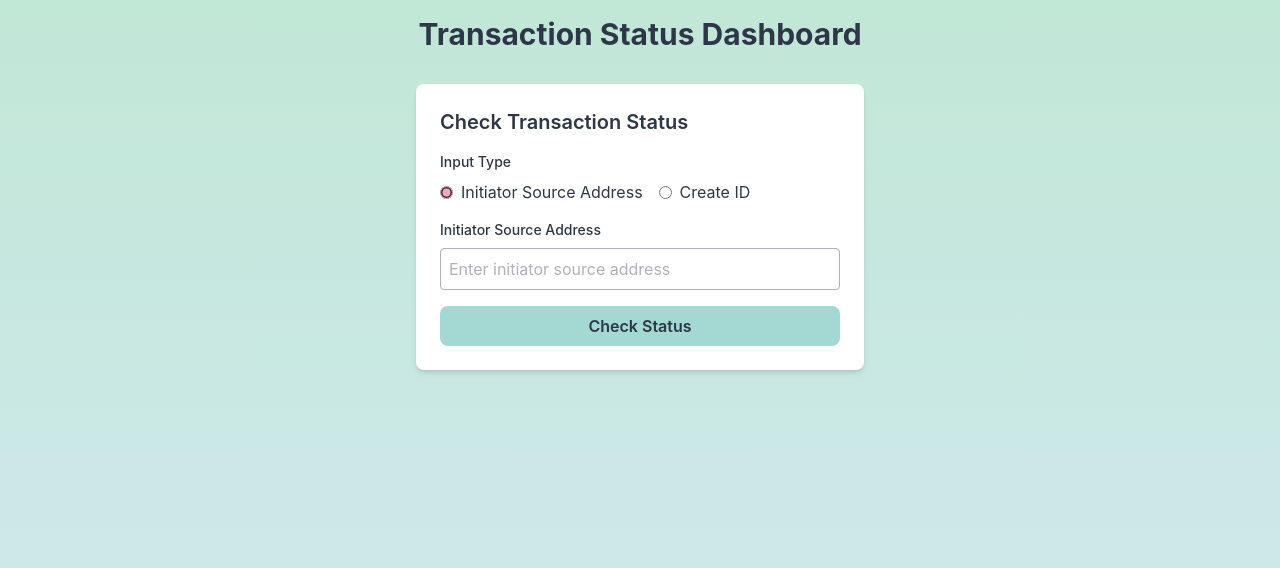
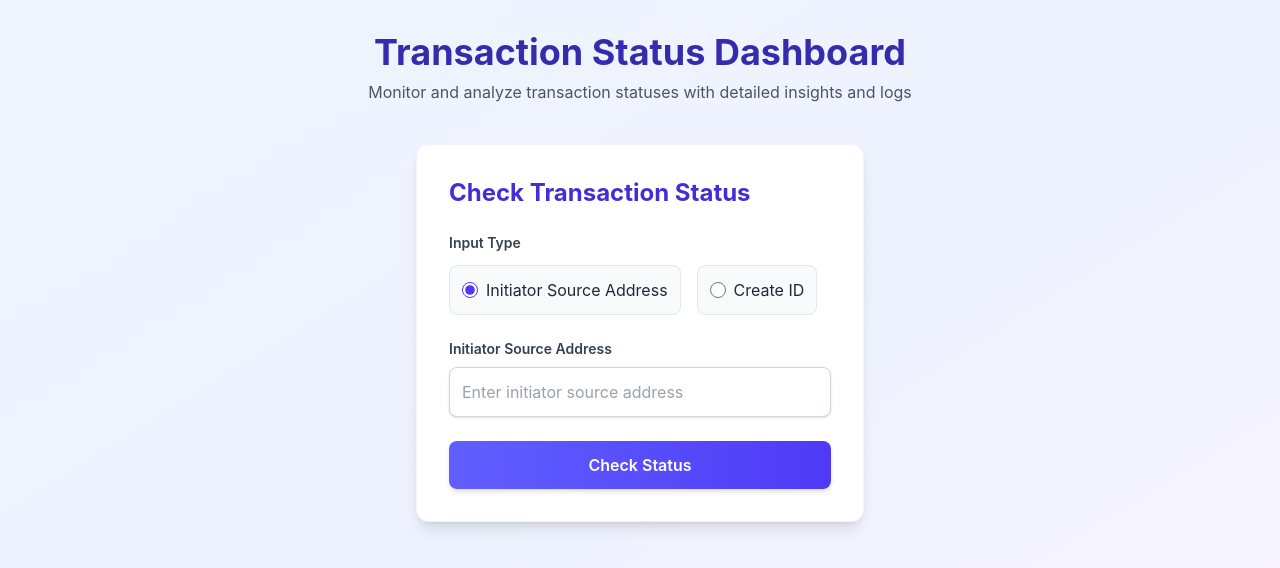
Before and after one commit to Yaswanth-Vempuluru-7916/mcp_frontend, a React (Vite) app: page / in a window 1280 px wide. Shown: the top 568 px of the page. Built offline with nearby package versions, Linux system fonts and the light colour scheme.

Commit message:
claude styles

```diff
--- a/src/App.tsx
+++ b/src/App.tsx
@@ -18,15 +18,28 @@ function App() {
   };
 
   return (
-    <div className="bg-gradient min-h-screen p-4">
-      <h1 className="text-3xl font-bold text-center text-primary mb-8">Transaction Status Dashboard</h1>
-      <TransactionForm onResult={handleResult} onError={handleError} />
-      {error && (
-        <div className="max-w-md mx-auto mt-4 p-4 bg-surface rounded-lg shadow-md">
-          <p className="text-red-500">{error}</p>
-        </div>
-      )}
-      {result && <TransactionResult data={result} />}
+    <div className="min-h-screen bg-gradient-to-br from-blue-50 via-indigo-50 to-purple-50">
+      <div className="container mx-auto px-4 py-8">
+        <header className="text-center mb-10">
+          <h1 className="text-4xl font-bold text-indigo-800 mb-2">Transaction Status Dashboard</h1>
+          <p className="text-gray-600 max-w-2xl mx-auto">Monitor and analyze transaction statuses with detailed insights and logs</p>
+        </header>
+
+        <TransactionForm onResult={handleResult} onError={handleError} />
+
+        {error && (
+          <div className="max-w-md mx-auto mt-6 p-4 bg-red-50 rounded-lg border border-red-200 shadow-md animate-fadeIn">
+            <div className="flex items-center">
+              <svg xmlns="http://www.w3.org/2000/svg" className="h-5 w-5 text-red-500 mr-2" viewBox="0 0 20 20" fill="currentColor">
+                <path fillRule="evenodd" d="M10 18a8 8 0 100-16 8 8 0 000 16zM8.707 7.293a1 1 0 00-1.414 1.414L8.586 10l-1.293 1.293a1 1 0 101.414 1.414L10 11.414l1.293 1.293a1 1 0 001.414-1.414L11.414 10l1.293-1.293a1 1 0 00-1.414-1.414L10 8.586 8.707 7.293z" clipRule="evenodd" />
+              </svg>
+              <p className="text-red-700 font-medium">{error}</p>
+            </div>
+          </div>
+        )}
+
+        {result && <TransactionResult data={result} />}
+      </div>
     </div>
   );
 }
--- a/src/components/TransactionForm.tsx
+++ b/src/components/TransactionForm.tsx
@@ -35,35 +35,35 @@ function TransactionForm({ onResult, onError }: TransactionFormProps) {
   };
 
   return (
-    <form onSubmit={handleSubmit} className="bg-surface p-6 rounded-lg shadow-md max-w-md mx-auto mt-8">
-      <h2 className="text-xl font-semibold mb-4 text-primary">Check Transaction Status</h2>
-      <div className="mb-4">
-        <label className="block mb-2 text-sm font-medium text-primary">Input Type</label>
-        <div className="flex space-x-4">
-          <label className="flex items-center text-primary">
+    <form onSubmit={handleSubmit} className="bg-white p-8 rounded-xl shadow-lg max-w-md mx-auto mt-8 border border-gray-100">
+      <h2 className="text-2xl font-bold mb-6 text-indigo-700">Check Transaction Status</h2>
+      <div className="mb-6">
+        <label className="block mb-3 text-sm font-semibold text-gray-700">Input Type</label>
+        <div className="flex flex-wrap gap-4">
+          <label className="flex items-center p-3 border rounded-lg border-gray-200 bg-gray-50 hover:bg-gray-100 transition-colors cursor-pointer">
             <input
               type="radio"
               value="initiator_source_address"
               checked={inputType === 'initiator_source_address'}
               onChange={() => setInputType('initiator_source_address')}
-              className="mr-2 radio-accent focus-ring-accent focus:ring-2 focus:ring-offset-2"
+              className="mr-2 w-4 h-4 accent-indigo-600"
             />
-            Initiator Source Address
+            <span className="text-gray-800">Initiator Source Address</span>
           </label>
-          <label className="flex items-center text-primary">
+          <label className="flex items-center p-3 border rounded-lg border-gray-200 bg-gray-50 hover:bg-gray-100 transition-colors cursor-pointer">
             <input
               type="radio"
               value="create_id"
               checked={inputType === 'create_id'}
               onChange={() => setInputType('create_id')}
-              className="mr-2 radio-accent focus-ring-accent focus:ring-2 focus:ring-offset-2"
+              className="mr-2 w-4 h-4 accent-indigo-600"
             />
-            Create ID
+            <span className="text-gray-800">Create ID</span>
           </label>
         </div>
       </div>
-      <div className="mb-4">
-        <label htmlFor="inputValue" className="block mb-2 text-sm font-medium text-primary">
+      <div className="mb-6">
+        <label htmlFor="inputValue" className="block mb-2 text-sm font-semibold text-gray-700">
           {inputType === 'initiator_source_address' ? 'Initiator Source Address' : 'Create ID'}
         </label>
         <input
@@ -71,16 +71,26 @@ function TransactionForm({ onResult, onError }: TransactionFormProps) {
           type="text"
           value={inputValue}
           onChange={(e) => setInputValue(e.target.value)}
-          className="w-full p-2 rounded bg-surface text-primary border border-secondary focus:outline-none focus:ring-2 focus:ring-accent placeholder-secondary"
+          className="w-full p-3 rounded-lg bg-white text-gray-800 border border-gray-300 focus:outline-none focus:ring-2 focus:ring-indigo-500 focus:border-indigo-500 shadow-sm transition-all placeholder-gray-400"
           placeholder={`Enter ${inputType === 'initiator_source_address' ? 'initiator source address' : 'create ID'}`}
         />
       </div>
       <button
         type="submit"
         disabled={isLoading}
-        className="w-full bg-button-teal text-primary py-2 rounded-lg font-semibold hover:bg-lavender disabled:opacity-50"
+        className="w-full bg-gradient-to-r from-indigo-500 to-indigo-600 text-white py-3 px-4 rounded-lg font-semibold hover:from-indigo-600 hover:to-indigo-700 shadow-md hover:shadow-lg transition-all disabled:opacity-60 disabled:cursor-not-allowed flex justify-center items-center"
       >
-        {isLoading ? 'Loading...' : 'Check Status'}
+        {isLoading ? (
+          <>
+            <svg className="animate-spin -ml-1 mr-3 h-5 w-5 text-white" xmlns="http://www.w3.org/2000/svg" fill="none" viewBox="0 0 24 24">
+              <circle className="opacity-25" cx="12" cy="12" r="10" stroke="currentColor" strokeWidth="4"></circle>
+              <path className="opacity-75" fill="currentColor" d="M4 12a8 8 0 018-8V0C5.373 0 0 5.373 0 12h4zm2 5.291A7.962 7.962 0 014 12H0c0 6.627 5.373 12 12 12v-4c-3.313 0-6.291-2.224-7.332-5.709z"></path>
+            </svg>
+            Loading...
+          </>
+        ) : (
+          'Check Status'
+        )}
       </button>
     </form>
   );
--- a/src/components/TransactionResult.tsx
+++ b/src/components/TransactionResult.tsx
@@ -19,37 +19,43 @@ function TransactionResult({ data }: TransactionResultProps) {
     return Object.keys(logs).map((container) => (
       <div key={container} className="mt-4">
         <button
-          className="w-full text-left bg-button-secondary p-2 rounded flex justify-between items-center text-primary logs"
+          className="w-full text-left p-3 rounded-lg flex justify-between items-center bg-gradient-to-r from-amber-50 to-orange-50 border border-amber-200 hover:border-amber-300 transition-colors"
           onClick={() => toggleSection(container)}
         >
-          <span>{container}</span>
-          <span>{expandedSections[container] ? '▼' : '▶'}</span>
+          <span className="font-medium text-amber-800">{container}</span>
+          <span className="text-amber-700 transition-transform duration-200" style={{ transform: expandedSections[container] ? 'rotate(180deg)' : 'rotate(0deg)' }}>
+            ▼
+          </span>
         </button>
         {expandedSections[container] && (
-          <div className="mt-2 p-4 bg-surface rounded shadow-sm">
+          <div className="mt-2 p-4 bg-white rounded-lg border border-gray-200 shadow-sm">
             {logs[container].error ? (
-              <p className="text-red-500">{logs[container].error}</p>
+              <p className="text-red-600 font-medium">{logs[container].error}</p>
             ) : (
               <>
-                <p className="font-semibold text-primary">Raw Logs:</p>
-                <pre className="bg-gray-800 text-white p-2 rounded max-h-64 overflow-auto text-sm">
+                <p className="font-semibold text-gray-700 mb-2">Raw Logs:</p>
+                <pre className="bg-gray-900 text-gray-100 p-3 rounded-lg max-h-64 overflow-auto text-sm font-mono scrollbar-thin scrollbar-thumb-gray-500 scrollbar-track-gray-900">
                   {logs[container].raw_logs.length > 0
                     ? logs[container].raw_logs.join('\n')
                     : 'No logs found'}
                 </pre>
-                <p className="font-semibold text-primary mt-2">Filtered Logs:</p>
-                <pre className="bg-gray-800 text-white p-2 rounded max-h-64 overflow-auto text-sm">
+                <p className="font-semibold text-gray-700 mt-4 mb-2">Filtered Logs:</p>
+                <pre className="bg-gray-900 text-gray-100 p-3 rounded-lg max-h-64 overflow-auto text-sm font-mono scrollbar-thin scrollbar-thumb-gray-500 scrollbar-track-gray-900">
                   {logs[container].filtered_logs && logs[container].filtered_logs.length > 0
                     ? logs[container].filtered_logs.join('\n')
                     : 'No filtered logs found'}
                 </pre>
-                <p className="font-semibold text-primary mt-2">Analysis:</p>
-                <p className="text-secondary">{logs[container].analysis || 'No analysis available'}</p>
+                <p className="font-semibold text-gray-700 mt-4 mb-2">Analysis:</p>
+                <p className="text-gray-600 bg-gray-50 p-3 rounded-lg">{logs[container].analysis || 'No analysis available'}</p>
                 {logs[container].create_order_success !== undefined && (
-                  <p className="mt-2">
-                    <strong className="text-primary">Order Created:</strong>{' '}
+                  <div className="mt-4 p-3 bg-gray-50 rounded-lg">
+                    <p className="flex items-center">
+                      <strong className="text-gray-700 mr-2">Order Created:</strong>
+                      <span className={logs[container].create_order_success ? 'text-green-600 font-medium' : 'text-red-600 font-medium'}>
                         {logs[container].create_order_success ? 'Yes' : 'No'}
+                      </span>
                     </p>
+                  </div>
                 )}
               </>
             )}
@@ -60,111 +66,172 @@ function TransactionResult({ data }: TransactionResultProps) {
   };
 
   return (
-    <div className="max-w-3xl mx-auto mt-8 p-6 bg-surface rounded-lg shadow-md">
-      <h2 className="text-xl font-semibold mb-4 text-primary">Transaction Status Results</h2>
+    <div className="max-w-3xl mx-auto mt-8 p-6 bg-white rounded-xl shadow-lg border-t-4 border-indigo-500">
+      <h2 className="text-2xl font-bold mb-6 text-gray-800 flex items-center">
+        <svg xmlns="http://www.w3.org/2000/svg" className="h-6 w-6 mr-2 text-indigo-500" fill="none" viewBox="0 0 24 24" stroke="currentColor">
+          <path strokeLinecap="round" strokeLinejoin="round" strokeWidth={2} d="M9 12l2 2 4-4m6 2a9 9 0 11-18 0 9 9 0 0118 0z" />
+        </svg>
+        Transaction Status Results
+      </h2>
+
       {/* Database Results */}
       <div className="mb-4">
         <button
-          className="w-full text-left bg-button-secondary p-2 rounded flex justify-between items-center text-primary database-results"
+          className="w-full text-left p-3 rounded-lg flex justify-between items-center bg-gradient-to-r from-blue-50 to-cyan-50 border border-blue-200 hover:border-blue-300 transition-colors"
           onClick={() => toggleSection('database')}
         >
-          <span>Database Results</span>
-          <span>{expandedSections['database'] ? '▼' : '▶'}</span>
+          <span className="font-medium text-blue-800 flex items-center">
+            <svg xmlns="http://www.w3.org/2000/svg" className="h-5 w-5 mr-2" fill="none" viewBox="0 0 24 24" stroke="currentColor">
+              <path strokeLinecap="round" strokeLinejoin="round" strokeWidth={2} d="M4 7v10c0 2.21 3.582 4 8 4s8-1.79 8-4V7M4 7c0 2.21 3.582 4 8 4s8-1.79 8-4M4 7c0-2.21 3.582-4 8-4s8 1.79 8 4m0 5c0 2.21-3.582 4-8 4s-8-1.79-8-4" />
+            </svg>
+            Database Results
+          </span>
+          <span className="text-blue-700 transition-transform duration-200" style={{ transform: expandedSections['database'] ? 'rotate(180deg)' : 'rotate(0deg)' }}>
+            ▼
+          </span>
         </button>
         {expandedSections['database'] && (
-          <div className="mt-2 p-4 bg-surface rounded shadow-sm">
+          <div className="mt-2 p-4 bg-white rounded-lg border border-gray-200 shadow-sm">
             {Object.keys(data.result.database).length > 0 ? (
-              <ul className="text-secondary">
+              <ul className="divide-y divide-gray-100">
                 {Object.entries(data.result.database).map(([key, value]) => (
-                  <li key={key} className="mb-1">
-                    <strong>{key}:</strong> {value}
+                  <li key={key} className="py-3 flex flex-wrap">
+                    <strong className="text-gray-700 min-w-32">{key}:</strong>
+                    <span className="text-gray-600 ml-2">{value}</span>
                   </li>
                 ))}
               </ul>
             ) : (
-              <p className="text-secondary">No database results found</p>
+              <p className="text-gray-500 italic">No database results found</p>
             )}
           </div>
         )}
       </div>
+
       {/* Matched Orders */}
       <div className="mb-4">
         <button
-          className="w-full text-left bg-button-secondary p-2 rounded flex justify-between items-center text-primary matched-order-ids"
+          className="w-full text-left p-3 rounded-lg flex justify-between items-center bg-gradient-to-r from-green-50 to-emerald-50 border border-green-200 hover:border-green-300 transition-colors"
           onClick={() => toggleSection('matched_orders')}
         >
-          <span>Matched Orders</span>
-          <span>{expandedSections['matched_orders'] ? '▼' : '▶'}</span>
+          <span className="font-medium text-green-800 flex items-center">
+            <svg xmlns="http://www.w3.org/2000/svg" className="h-5 w-5 mr-2" fill="none" viewBox="0 0 24 24" stroke="currentColor">
+              <path strokeLinecap="round" strokeLinejoin="round" strokeWidth={2} d="M9 5H7a2 2 0 00-2 2v12a2 2 0 002 2h10a2 2 0 002-2V7a2 2 0 00-2-2h-2M9 5a2 2 0 002 2h2a2 2 0 002-2M9 5a2 2 0 012-2h2a2 2 0 012 2" />
+            </svg>
+            Matched Orders
+          </span>
+          <span className="text-green-700 transition-transform duration-200" style={{ transform: expandedSections['matched_orders'] ? 'rotate(180deg)' : 'rotate(0deg)' }}>
+            ▼
+          </span>
         </button>
         {expandedSections['matched_orders'] && (
-          <div className="mt-2 p-4 bg-surface rounded shadow-sm">
+          <div className="mt-2 p-4 bg-white rounded-lg border border-gray-200 shadow-sm">
             {data.result.matched_orders.ids?.error ? (
-              <p className="text-secondary">{data.result.matched_orders.ids.error}</p>
+              <p className="text-red-600 font-medium">{data.result.matched_orders.ids.error}</p>
             ) : (
-              <>
-                <p className="text-secondary">
-                  <strong>Source Swap ID:</strong> {data.result.matched_orders.ids?.source_swap_id}
+              <div className="space-y-3 mb-4">
+                <div className="p-3 bg-green-50 rounded-lg">
+                  <p className="text-gray-700">
+                    <strong className="text-gray-800">Source Swap ID:</strong>{" "}
+                    <span className="font-mono bg-white px-2 py-1 rounded border border-gray-200">{data.result.matched_orders.ids?.source_swap_id || 'N/A'}</span>
                   </p>
-                <p className="text-secondary">
-                  <strong>Destination Swap ID:</strong> {data.result.matched_orders.ids?.destination_swap_id}
+                </div>
+                <div className="p-3 bg-green-50 rounded-lg">
+                  <p className="text-gray-700">
+                    <strong className="text-gray-800">Destination Swap ID:</strong>{" "}
+                    <span className="font-mono bg-white px-2 py-1 rounded border border-gray-200">{data.result.matched_orders.ids?.destination_swap_id || 'N/A'}</span>
                   </p>
-              </>
+                </div>
+              </div>
             )}
-            <p className="font-semibold text-primary mt-2">API Response:</p>
-            <pre className="bg-gray-800 text-white p-2 rounded max-h-64 overflow-auto text-sm matched-order-api">
+            <div>
+              <p className="font-semibold text-gray-700 mt-4 mb-2">API Response:</p>
+              <pre className="bg-gray-900 text-gray-100 p-3 rounded-lg max-h-64 overflow-auto text-sm font-mono scrollbar-thin scrollbar-thumb-gray-500 scrollbar-track-gray-900">
                 {JSON.stringify(data.result.matched_orders.api_response, null, 2)}
               </pre>
             </div>
+          </div>
         )}
       </div>
+
       {/* Logs */}
       <div className="mb-4">
         <button
-          className="w-full text-left bg-button-secondary p-2 rounded flex justify-between items-center text-primary logs"
+          className="w-full text-left p-3 rounded-lg flex justify-between items-center bg-gradient-to-r from-purple-50 to-indigo-50 border border-purple-200 hover:border-purple-300 transition-colors"
           onClick={() => toggleSection('logs')}
         >
-          <span>Logs</span>
-          <span>{expandedSections['logs'] ? '▼' : '▶'}</span>
+          <span className="font-medium text-purple-800 flex items-center">
+            <svg xmlns="http://www.w3.org/2000/svg" className="h-5 w-5 mr-2" fill="none" viewBox="0 0 24 24" stroke="currentColor">
+              <path strokeLinecap="round" strokeLinejoin="round" strokeWidth={2} d="M9 12h6m-6 4h6m2 5H7a2 2 0 01-2-2V5a2 2 0 012-2h5.586a1 1 0 01.707.293l5.414 5.414a1 1 0 01.293.707V19a2 2 0 01-2 2z" />
+            </svg>
+            Logs
+          </span>
+          <span className="text-purple-700 transition-transform duration-200" style={{ transform: expandedSections['logs'] ? 'rotate(180deg)' : 'rotate(0deg)' }}>
+            ▼
+          </span>
         </button>
         {expandedSections['logs'] && (
-          <div className="mt-2 p-4 bg-surface rounded shadow-sm">
+          <div className="mt-2 p-4 bg-white rounded-lg border border-gray-200 shadow-sm">
             {Object.keys(data.result.logs).length > 0 ? (
               renderLogs(data.result.logs)
             ) : (
-              <p className="text-secondary">No logs found</p>
+              <p className="text-gray-500 italic">No logs found</p>
             )}
           </div>
         )}
       </div>
+
       {/* Status Summary */}
       <div className="mb-4">
         <button
-          className="w-full text-left bg-button-secondary p-2 rounded flex justify-between items-center text-primary status-summary"
+          className="w-full text-left p-3 rounded-lg flex justify-between items-center bg-gradient-to-r from-teal-50 to-cyan-50 border border-teal-200 hover:border-teal-300 transition-colors"
           onClick={() => toggleSection('status')}
         >
-          <span>Transaction Status</span>
-          <span>{expandedSections['status'] ? '▼' : '▶'}</span>
+          <span className="font-medium text-teal-800 flex items-center">
+            <svg xmlns="http://www.w3.org/2000/svg" className="h-5 w-5 mr-2" fill="none" viewBox="0 0 24 24" stroke="currentColor">
+              <path strokeLinecap="round" strokeLinejoin="round" strokeWidth={2} d="M9 12l2 2 4-4m6 2a9 9 0 11-18 0 9 9 0 0118 0z" />
+            </svg>
+            Transaction Status
+          </span>
+          <span className="text-teal-700 transition-transform duration-200" style={{ transform: expandedSections['status'] ? 'rotate(180deg)' : 'rotate(0deg)' }}>
+            ▼
+          </span>
         </button>
         {expandedSections['status'] && (
-          <div className="mt-2 p-4 bg-surface rounded shadow-sm">
-            <ul className="text-secondary">
+          <div className="mt-2 p-4 bg-white rounded-lg border border-gray-200 shadow-sm">
+            <ul className="divide-y divide-gray-100">
               {Object.entries(data.result.status).map(([key, value]) => (
-                <li key={key} className="mb-1">
-                  <strong>{key.replace('_', ' ')}:</strong>{' '}
-                  {typeof value === 'boolean' ? (value ? 'Yes' : 'No') : value}
+                <li key={key} className="py-3 flex items-center">
+                  <strong className="text-gray-700 capitalize min-w-32">{key.replace('_', ' ')}:</strong>
+                  {typeof value === 'boolean' ? (
+                    <span className={`${value ? 'bg-green-100 text-green-800' : 'bg-red-100 text-red-800'} ml-2 px-2 py-1 rounded-md font-medium text-sm`}>
+                    {value ? 'Yes' : 'No'}
+                  </span>
+                  ) : (
+                    <span className="text-gray-600 ml-2">{value}</span>
+                  )}
                 </li>
               ))}
             </ul>
           </div>
         )}
       </div>
+
       {/* Errors */}
       {data.result.errors.length > 0 && (
-        <div className="mt-4">
-          <h3 className="text-lg font-semibold text-primary">Errors</h3>
-          <ul className="list-disc pl-5 text-red-500">
+        <div className="mt-6 p-4 bg-red-50 border border-red-200 rounded-lg">
+          <h3 className="text-lg font-semibold text-red-800 flex items-center mb-3">
+            <svg xmlns="http://www.w3.org/2000/svg" className="h-5 w-5 mr-2" fill="none" viewBox="0 0 24 24" stroke="currentColor">
+              <path strokeLinecap="round" strokeLinejoin="round" strokeWidth={2} d="M12 9v2m0 4h.01m-6.938 4h13.856c1.54 0 2.502-1.667 1.732-3L13.732 4c-.77-1.333-2.694-1.333-3.464 0L3.34 16c-.77 1.333.192 3 1.732 3z" />
+            </svg>
+            Errors
+          </h3>
+          <ul className="space-y-2">
             {data.result.errors.map((err, idx) => (
-              <li key={idx}>{err}</li>
+              <li key={idx} className="flex items-start">
+                <span className="text-red-500 mr-2">•</span>
+                <span className="text-red-700">{err}</span>
+              </li>
             ))}
           </ul>
         </div>
--- a/src/index.css
+++ b/src/index.css
@@ -1,93 +1,83 @@
 @import "tailwindcss";
 
-.bg-gradient {
-  background: linear-gradient(to bottom, #C1E7D6, #D1E8F0);
-}
-
-.bg-surface {
-  background-color: #FFFFFF;
-}
-
-.text-primary {
-  color: #5e6a4a;
-}
-
-.text-secondary {
-  color: #10d2d5;
-}
-
-.text-tertiary {
-  color: #ace413;
-}
-
-.text-token {
-  color: #F5A623;
-}
-
-.bg-button-secondary {
-  background-color: #D8D8E0;
-}
-
-.bg-button-teal {
-  background-color: #A3D8D3;
-}
-
-.bg-lavender {
-  background-color: #D4C4E0;
-}
-
-.radio-accent {
-  accent-color: #F4A7B9;
-}
-
-.focus-ring-accent:focus {
-  --tw-ring-color: #F4A7B9;
-}
-
-.border-secondary {
-  border-color: #B0B0C0;
-}
-
-.placeholder-secondary::placeholder {
-  color: #B0B0C0;
-}
-
-.database-results {
-  color: teal; /* Teal for database results */
-}
-
-.matched-order-ids {
-  color: rgb(65, 245, 15); /* Lavender for matched order IDs */
-}
-
-.logs {
-  color: rgb(231, 46, 77); /* Pink for logs */
-}
-
-.matched-order-api {
-  color: rgb(235, 12, 49); /* Pink for matched order API */
-}
-
-.status-summary {
-  color: rgb(12, 194, 155); /* Pink for status summary */
-}
-
-.text-primary {
-  color: #2d3748; /* Dark gray for headings */
-}
-
-.text-secondary {
-  color: #718096; /* Lighter gray for content */
-}
-
-.text-red-500 {
-  color: #f56565; /* Red for errors */
-}
-
+/* Base Styles */
 @layer base {
-  @import url('https://fonts.googleapis.com/css2?family=Inter:wght@400;500;600;700&display=swap');
+  @import url('https://fonts.googleapis.com/css2?family=Inter:wght@300;400;500;600;700&family=JetBrains+Mono:wght@400;500&display=swap');
 
   body {
     font-family: 'Inter', sans-serif;
   }
+
+  pre, code {
+    font-family: 'JetBrains Mono', monospace;
+  }
 }
+
+/* Custom Animations */
+@keyframes fadeIn {
+  from { opacity: 0; transform: translateY(-10px); }
+  to { opacity: 1; transform: translateY(0); }
+}
+
+.animate-fadeIn {
+  animation: fadeIn 0.3s ease-out forwards;
+}
+
+/* Custom scrollbar for code blocks */
+.scrollbar-thin {
+  scrollbar-width: thin;
+}
+
+.scrollbar-thumb-gray-500 {
+  scrollbar-color: #6B7280 transparent;
+}
+
+.scrollbar-thumb-gray-500::-webkit-scrollbar {
+  width: 8px;
+  height: 8px;
+}
+
+.scrollbar-thumb-gray-500::-webkit-scrollbar-track {
+  background: transparent;
+}
+
+.scrollbar-thumb-gray-500::-webkit-scrollbar-thumb {
+  background-color: #6B7280;
+  border-radius: 4px;
+}
+
+/* Custom utility classes */
+.min-w-32 {
+  min-width: 8rem;
+}
+
+/* Transitions */
+.transition-all {
+  transition-property: all;
+  transition-timing-function: cubic-bezier(0.4, 0, 0.2, 1);
+  transition-duration: 150ms;
+}
+
+.transition-colors {
+  transition-property: background-color, border-color, color, fill, stroke;
+  transition-timing-function: cubic-bezier(0.4, 0, 0.2, 1);
+  transition-duration: 150ms;
+}
+
+.transition-transform {
+  transition-property: transform;
+  transition-timing-function: cubic-bezier(0.4, 0, 0.2, 1);
+  transition-duration: 150ms;
+}
+
+/* Focus styles */
+.focus-within-ring-2:focus-within {
+  --tw-ring-offset-shadow: var(--tw-ring-inset) 0 0 0 var(--tw-ring-offset-width) var(--tw-ring-offset-color);
+  --tw-ring-shadow: var(--tw-ring-inset) 0 0 0 calc(2px + var(--tw-ring-offset-width)) var(--tw-ring-color);
+  box-shadow: var(--tw-ring-offset-shadow), var(--tw-ring-shadow), var(--tw-shadow);
+}
+
+.focus-within-ring-indigo-500:focus-within {
+  --tw-ring-opacity: 1;
+  --tw-ring-color: rgba(99, 102, 241, var(--tw-ring-opacity));
+}
```
Lines whose indentation alone changed are shown as unchanged.
